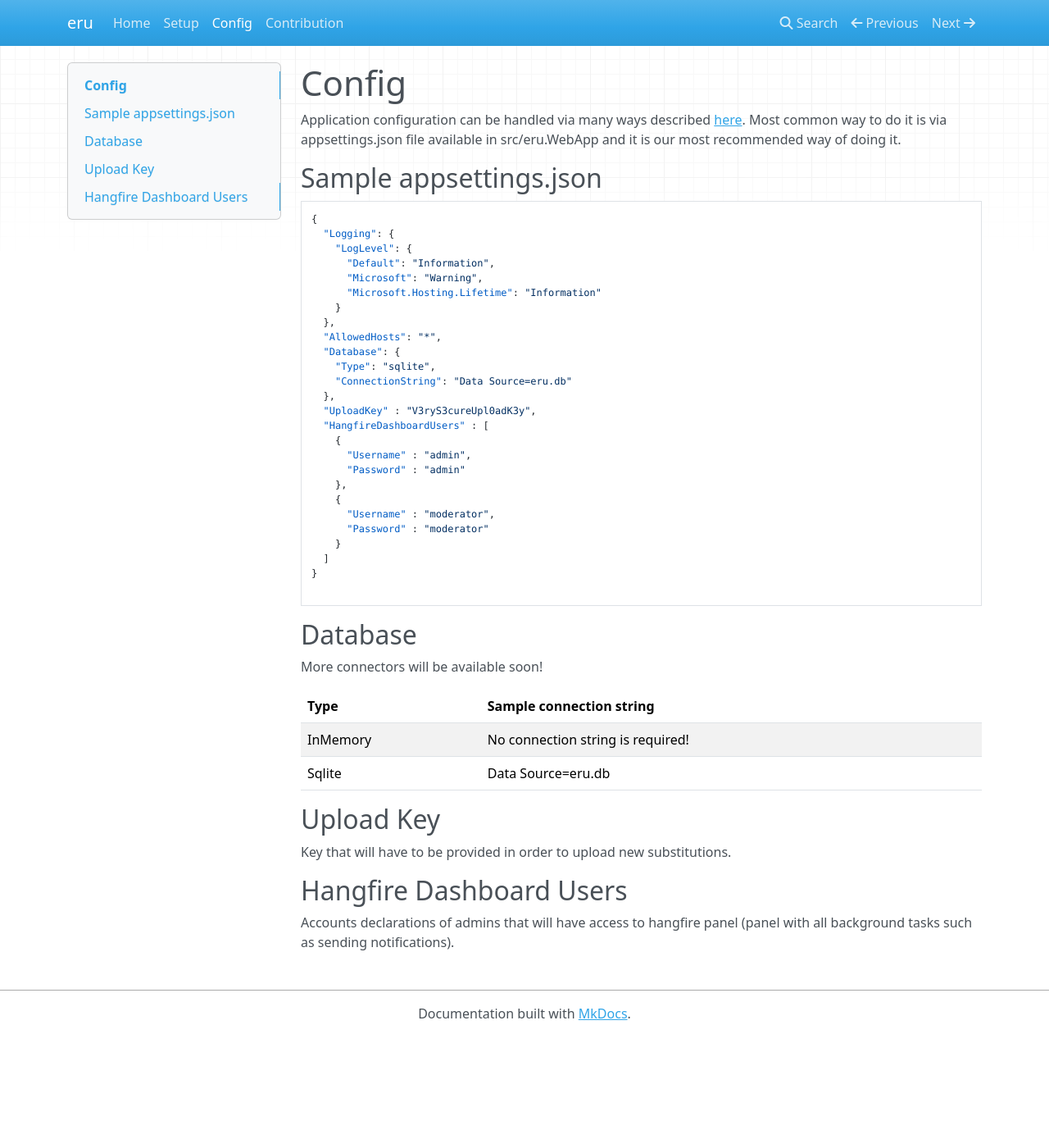
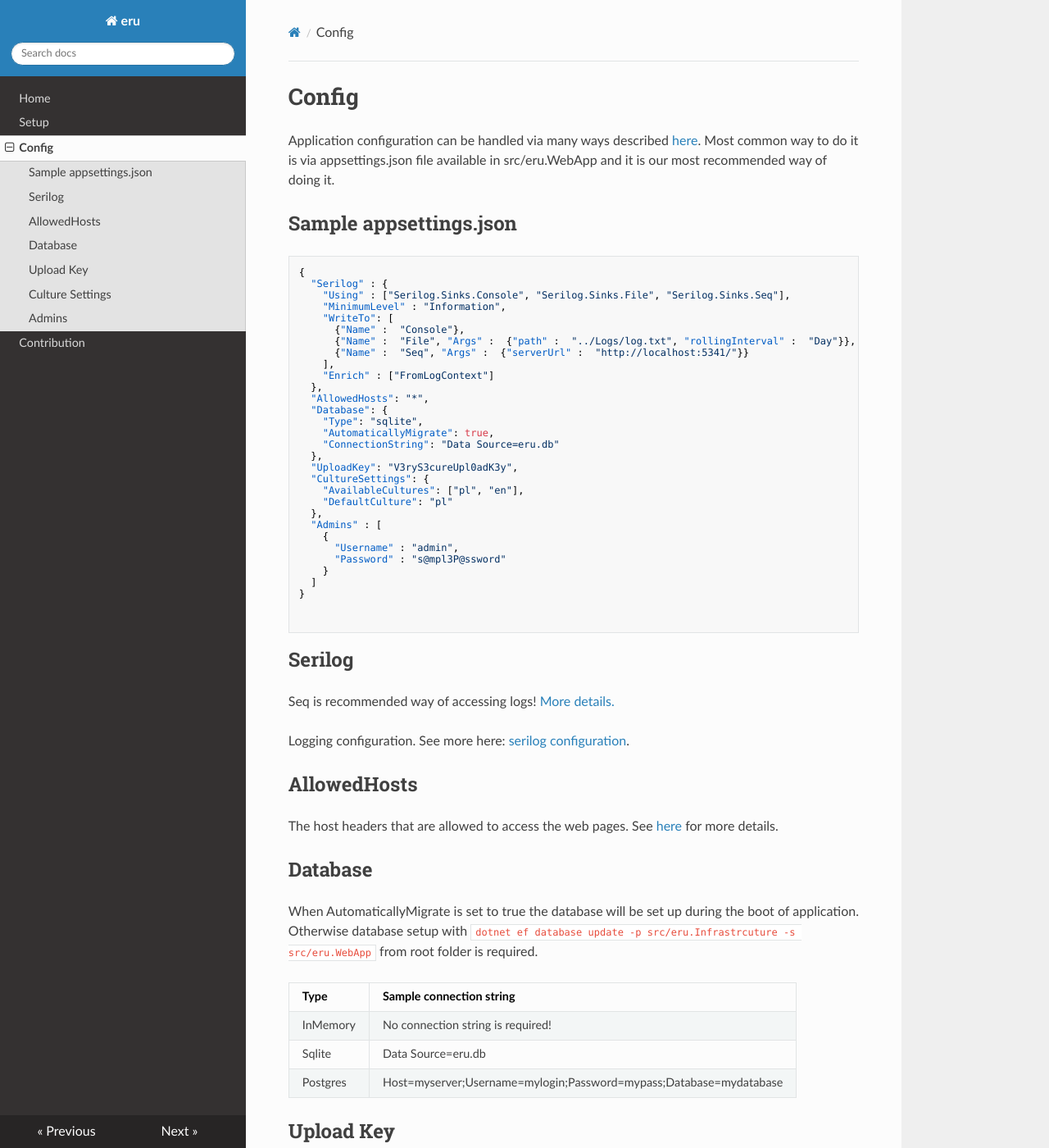
Before and after one commit to xxlo-devs/eru, an MkDocs documentation site: the page built from docs/config.md, in a window 1280 px wide and 1400 px high. Shown: the whole window at 82% size. Built offline with MkDocs 1.6.1, drawn with Linux system fonts in a browser that asks for light colours; nearby versions of some CDN libraries; some of the changed text lies outside the part shown.

Commit message:
Add better config docs.

````diff
--- a/docs/config.md
+++ b/docs/config.md
@@ -7,46 +7,71 @@ Most common way to do it is via appsettings.json file available in src/eru.WebAp
 
 ```json
 {
-  "Logging": {
-    "LogLevel": {
-      "Default": "Information",
-      "Microsoft": "Warning",
-      "Microsoft.Hosting.Lifetime": "Information"
-    }
+  "Serilog" : {
+    "Using" : ["Serilog.Sinks.Console", "Serilog.Sinks.File", "Serilog.Sinks.Seq"],
+    "MinimumLevel" : "Information",
+    "WriteTo": [
+      {"Name" :  "Console"},
+      {"Name" :  "File", "Args" :  {"path" :  "../Logs/log.txt", "rollingInterval" :  "Day"}},
+      {"Name" :  "Seq", "Args" :  {"serverUrl" :  "http://localhost:5341/"}}
+    ],
+    "Enrich" : ["FromLogContext"]
   },
   "AllowedHosts": "*",
   "Database": {
     "Type": "sqlite",
+    "AutomaticallyMigrate": true,
     "ConnectionString": "Data Source=eru.db"
   },
-  "UploadKey" : "V3ryS3cureUpl0adK3y",
-  "HangfireDashboardUsers" : [
+  "UploadKey": "V3ryS3cureUpl0adK3y",
+  "CultureSettings": {
+    "AvailableCultures": ["pl", "en"],
+    "DefaultCulture": "pl"
+  },
+  "Admins" : [
     {
       "Username" : "admin",
-      "Password" : "admin"
-    },
-    {
-      "Username" : "moderator",
-      "Password" : "moderator"
+      "Password" : "s@mpl3P@ssword"
     }
   ]
 }
 
+
 ```
+
+## Serilog
+
+Seq is recommended way of accessing logs! [More details.](https://docs.datalust.co/v2/docs/getting-started)
+
+Logging configuration.
+See more here: [serilog configuration](https://github.com/serilog/serilog/wiki/Configuration-Basics).
+
+## AllowedHosts
+
+The host headers that are allowed to access the web pages. See [here](https://docs.microsoft.com/en-us/dotnet/api/microsoft.aspnetcore.hostfiltering.hostfilteringoptions.allowedhosts?view=aspnetcore-3.1) for more details.
 
 ## Database
 
-More connectors will be available soon!
+When AutomaticallyMigrate is set to true the database will be set up during the boot of application. Otherwise database setup with `dotnet ef database update -p src/eru.Infrastrcuture -s src/eru.WebApp` from root folder is required.
 
 | Type | Sample connection string |
 | --- | ---|
 | InMemory | No connection string is required! |
 | Sqlite | Data Source=eru.db |
+| Postgres | Host=myserver;Username=mylogin;Password=mypass;Database=mydatabase |
 
 ## Upload Key
 
 Key that will have to be provided in order to upload new substitutions.
 
-## Hangfire Dashboard Users
+## Culture Settings
 
-Accounts declarations of admins that will have access to hangfire panel (panel with all background tasks such as sending notifications).
+All input in this section must be a valid ISO language code.
+
+Available cultures shouldn't be changed unless you create a new translation for application.
+
+DefaultCulture can be set to on of AvailableCultures.
+
+## Admins
+
+All provided here accounts will be able to access hangfire and admindashboard.
--- a/mkdocs.yml
+++ b/mkdocs.yml
@@ -1,4 +1,6 @@
 site_name: eru
+theme:
+   name: readthedocs
 nav:
    - Home: index.md
    - Setup: setup.md
````
